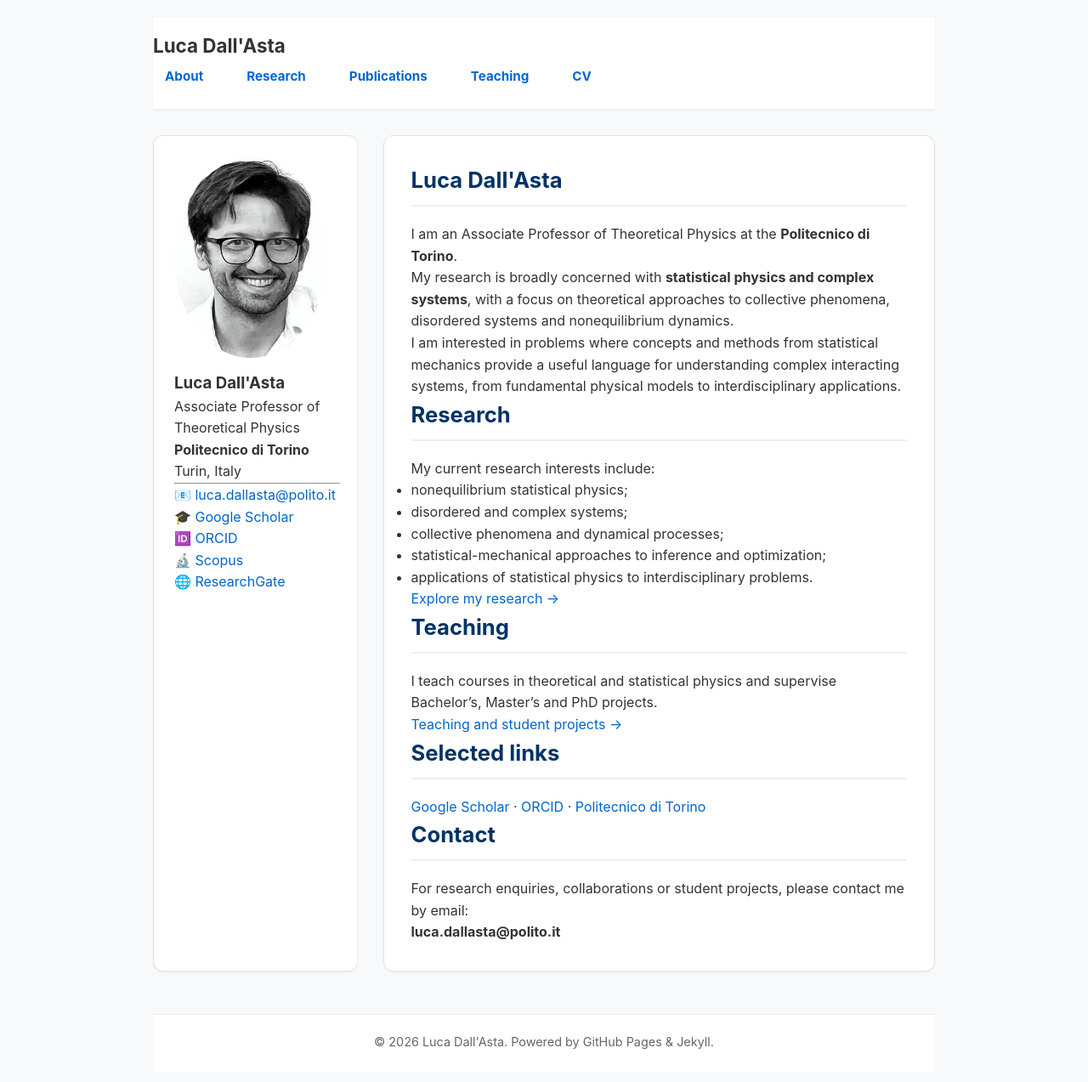
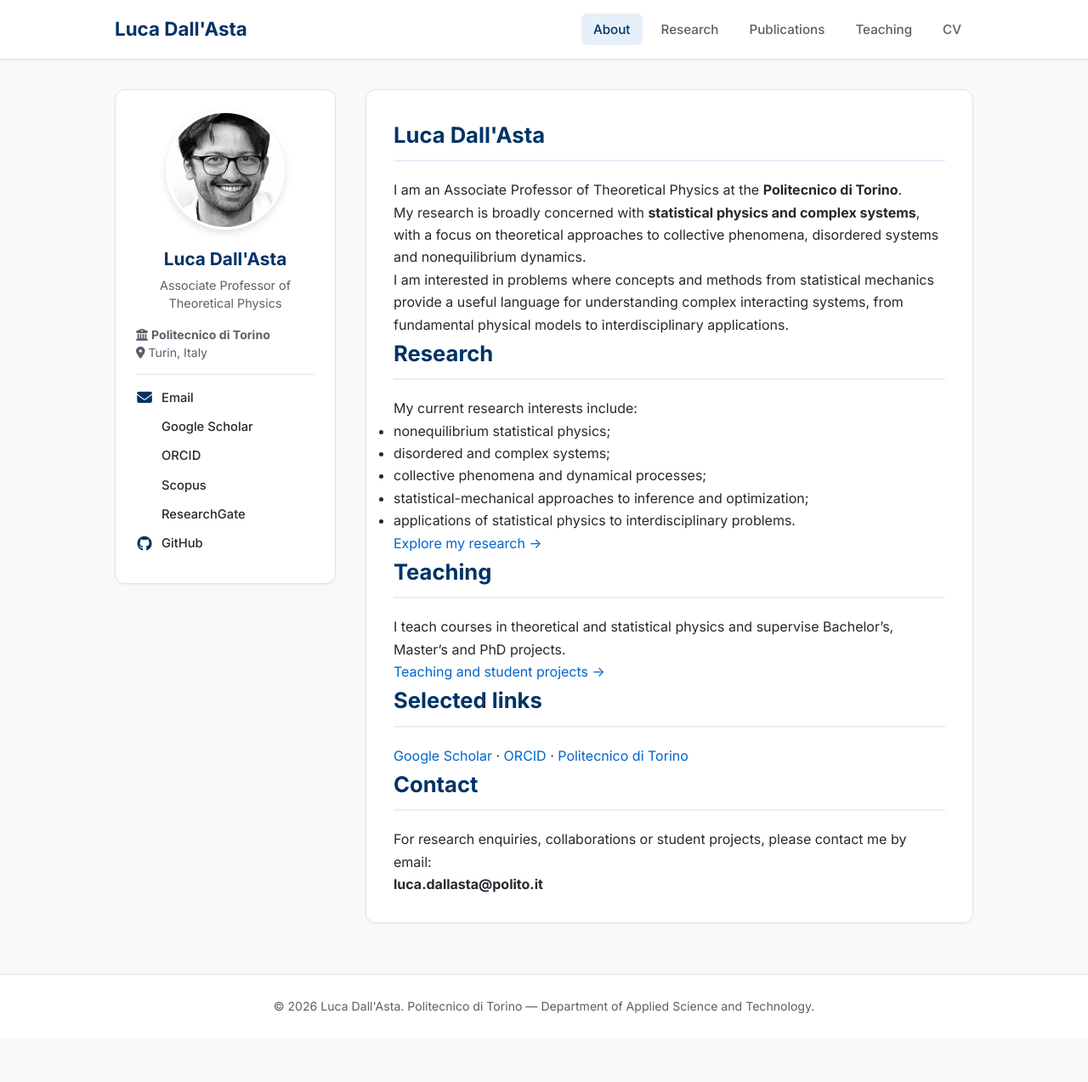
Before and after one commit to dallasta/dallasta.github.io, a Jekyll site: the page built from _pages/about.md, in a window 1280 px wide and 1282 px high. Shown: the top 1273 px of the window at 85% size. Built offline with Jekyll 4.4.1, drawn with Linux system fonts in a browser that asks for light colours; a style sheet for code colours, icons or effects is not loaded.

Commit message:
Add files via upload

```diff
--- a/_layouts/default.html
+++ b/_layouts/default.html
@@ -1,64 +1,80 @@
-<!usr/bin/env html>
+<!DOCTYPE html>
 <html lang="en">
 <head>
   <meta charset="utf-8">
   <meta name="viewport" content="width=device-width, initial-scale=1">
-  <title>{{ page.title }} | {{ site.title }}</title>
+  <title>{% if page.title %}{{ page.title }} | {% endif %}{{ site.title }}</title>
+
+  <!-- Google Fonts: Inter -->
+  <link rel="preconnect" href="https://fonts.googleapis.com">
+  <link rel="preconnect" href="https://fonts.gstatic.com" crossorigin>
+  <link href="https://fonts.googleapis.com/css2?family=Inter:wght@300;400;500;600;700&display=swap" rel="stylesheet">
+
+  <!-- FontAwesome & Academicons -->
+  <link rel="stylesheet" href="https://cdnjs.cloudflare.com/ajax/libs/font-awesome/6.4.0/css/all.min.css">
+  <link rel="stylesheet" href="https://cdn.jsdelivr.net/gh/jpswalsh/academicons@1/css/academicons.min.css">
+
+  <!-- Custom CSS -->
   <link rel="stylesheet" href="{{ '/assets/css/custom.css' | relative_url }}">
-  <style>
-    body { font-family: -apple-system, BlinkMacSystemFont, "Segoe UI", Roboto, Helvetica, Arial, sans-serif; line-height: 1.6; color: #333; max-width: 960px; margin: 0 auto; padding: 20px; }
-    header { border-bottom: 1px solid #eee; padding-bottom: 20px; margin-bottom: 30px; }
-    nav a { margin-right: 15px; text-decoration: none; color: #0366d6; font-weight: bold; }
-    nav a:hover { text-decoration: underline; }
-    .container { display: flex; flex-wrap: wrap; gap: 30px; }
-    .sidebar { flex: 1; min-width: 220px; max-width: 260px; border-right: 1px solid #eee; padding-right: 20px; }
-    .sidebar img { width: 100%; max-width: 180px; border-radius: 50%; display: block; margin-bottom: 15px; }
-    .main-content { flex: 3; min-width: 300px; }
-    footer { margin-top: 50px; border-top: 1px solid #eee; padding-top: 20px; font-size: 0.9em; color: #666; }
-  </style>
 </head>
 <body>
 
   <header>
-    <h1><a href="{{ '/' | relative_url }}" style="text-decoration:none; color:inherit;">{{ site.title }}</a></h1>
+    <div class="header-container">
+      <h1><a href="{{ '/' | relative_url }}">{{ site.title }}</a></h1>
       <nav>
         {% for item in site.data.navigation.main %}
-        <a href="{{ item.url | relative_url }}">{{ item.title }}</a>
+          <a href="{{ item.url | relative_url }}" {% if page.url == item.url %}class="active"{% endif %}>{{ item.title }}</a>
         {% endfor %}
       </nav>
+    </div>
   </header>
 
-  <div class="container">
-    <div class="sidebar">
+  <div class="main-container">
+    <aside class="sidebar">
       {% if site.author.avatar %}
-        <img src="{{ site.author.avatar | relative_url }}" alt="{{ site.author.name }}">
+        <img src="{{ site.author.avatar | relative_url }}" alt="{{ site.author.name }}" class="profile-img">
       {% endif %}
-      <h3>{{ site.author.name }}</h3>
-      <p>{{ site.author.bio }}</p>
-      <p><strong>{{ site.author.employer }}</strong><br>{{ site.author.location }}</p>
-      <hr>
-      <p>📧 <a href="mailto:{{ site.author.email }}">{{ site.author.email }}</a></p>
+      <h2 class="author-name">{{ site.author.name }}</h2>
+      <p class="author-bio">{{ site.author.bio }}</p>
+      <p class="author-affiliation">
+        <i class="fa-solid fa-building-columns"></i> <strong>{{ site.author.employer }}</strong><br>
+        <i class="fa-solid fa-location-dot"></i> {{ site.author.location }}
+      </p>
+
+      <hr class="sidebar-divider">
+
+      <ul class="sidebar-links">
+        {% if site.author.email %}
+          <li><a href="mailto:{{ site.author.email }}"><i class="fa-solid fa-envelope"></i> Email</a></li>
+        {% endif %}
         {% if site.author.googlescholar %}
-        <p>🎓 <a href="{{ site.author.googlescholar }}" target="_blank">Google Scholar</a></p>
+          <li><a href="{{ site.author.googlescholar }}" target="_blank" rel="noopener"><i class="ai ai-google-scholar"></i> Google Scholar</a></li>
         {% endif %}
         {% if site.author.orcid %}
-        <p>🆔 <a href="{{ site.author.orcid }}" target="_blank">ORCID</a></p>
+          <li><a href="{{ site.author.orcid }}" target="_blank" rel="noopener"><i class="ai ai-orcid"></i> ORCID</a></li>
         {% endif %}
         {% if site.author.scopus %}
-        <p>🔬 <a href="{{ site.author.scopus }}" target="_blank">Scopus</a></p>
+          <li><a href="{{ site.author.scopus }}" target="_blank" rel="noopener"><i class="ai ai-scopus"></i> Scopus</a></li>
         {% endif %}
         {% if site.author.researchgate %}
-        <p>🌐 <a href="{{ site.author.researchgate }}" target="_blank">ResearchGate</a></p>
+          <li><a href="{{ site.author.researchgate }}" target="_blank" rel="noopener"><i class="ai ai-researchgate"></i> ResearchGate</a></li>
         {% endif %}
-    </div>
+        {% if site.author.github %}
+          <li><a href="https://github.com/{{ site.author.github }}" target="_blank" rel="noopener"><i class="fa-brands fa-github"></i> GitHub</a></li>
+        {% endif %}
+      </ul>
+    </aside>
 
-    <div class="main-content">
+    <main class="main-content">
       {{ content }}
-    </div>
+    </main>
   </div>
 
   <footer>
-    <p>&copy; {{ 'now' | date: "%Y" }} {{ site.title }}. Powered by GitHub Pages & Jekyll.</p>
+    <div class="footer-container">
+      <p>&copy; {{ 'now' | date: "%Y" }} {{ site.title }}. Politecnico di Torino — Department of Applied Science and Technology.</p>
+    </div>
   </footer>
 
 </body>
```
Lines whose indentation alone changed are shown as unchanged.
